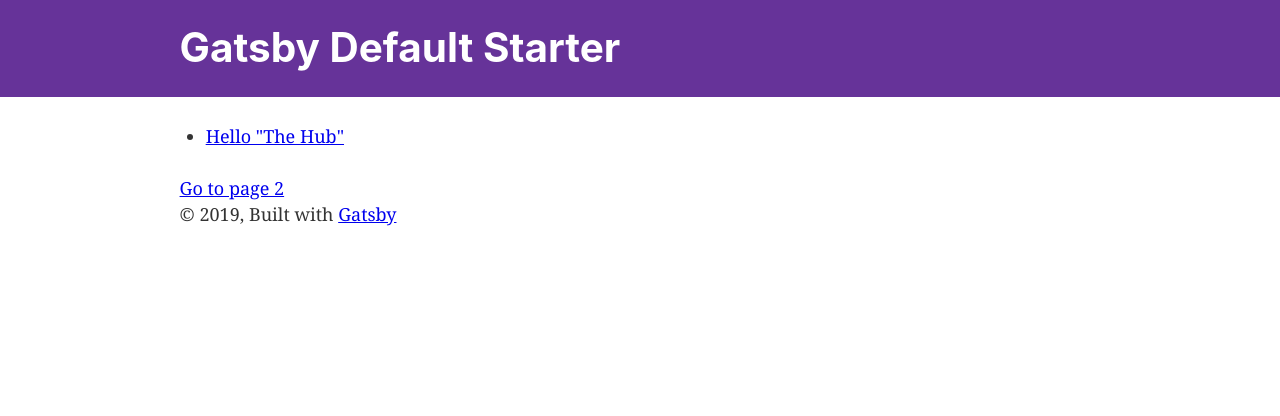
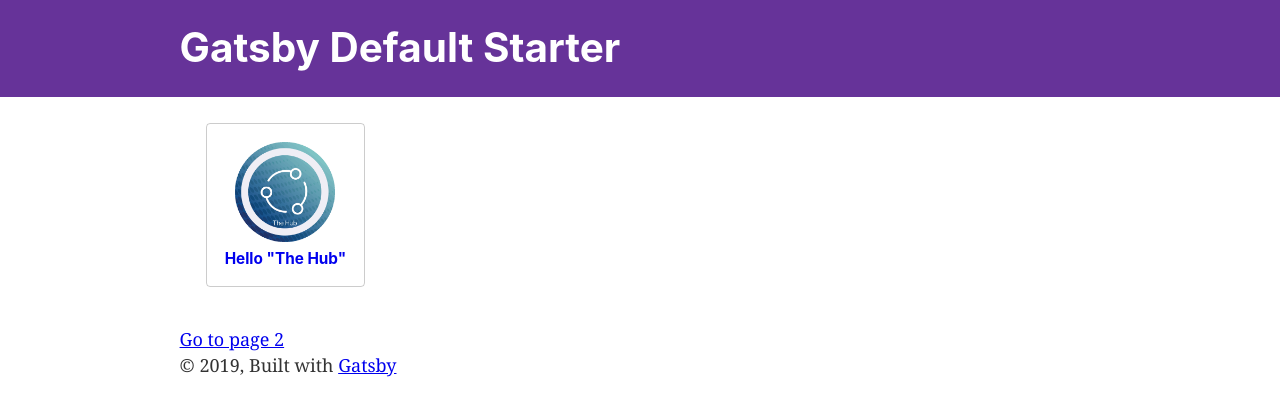
Before and after one commit to kspeyanski/gatsby-blog, a Gatsby site: page / in a window 1280 px wide. Built offline with nearby package versions, Linux system fonts and the light colour scheme; Gatsby itself is replaced by a stand-in of ours.

Commit message:
08. Add styles

```diff
--- a/src/pages/index.js
+++ b/src/pages/index.js
@@ -1,8 +1,11 @@
 import React from "react"
 import { Link, useStaticQuery, graphql } from "gatsby"
+import Image from 'gatsby-image';
 
 import Layout from "../components/layout"
 import SEO from "../components/seo"
+
+import '../styles/main.css';
 
 const IndexPage = () => {
   const allPagesResp = useStaticQuery(graphql`
@@ -12,6 +15,19 @@ const IndexPage = () => {
           frontmatter {
             title
             path
+            image
+          }
+        }
+      }
+      allImageSharp {
+        nodes {
+          parent {
+            ...on File {
+              relativePath
+            }
+          }
+          fluid {
+            ...GatsbyImageSharpFluid
           }
         }
       }
@@ -21,10 +37,13 @@ const IndexPage = () => {
   return (
     <Layout>
       <SEO title="Home" />
-      <ul>
-        {allPagesResp.allMarkdownRemark.nodes.map((node) => {
-          return <li>
-            <Link to={node.frontmatter.path}>{node.frontmatter.title}</Link>
+      <ul className="list-unstyled">
+        {allPagesResp.allMarkdownRemark.nodes.map((node, idx) => {
+          return <li className="list-item" key={idx}>
+            <Link className="card" to={node.frontmatter.path}>
+              <Image fluid={allPagesResp.allImageSharp.nodes.find(i => i.parent.relativePath === node.frontmatter.image).fluid} style={{ width: 100, height: 100 }} />
+              <h5 className="card-title">{node.frontmatter.title}</h5>
+            </Link>
           </li>
         })}
       </ul>
--- /dev/null
+++ b/src/styles/main.css
@@ -0,0 +1,27 @@
+.list-unstyled {
+  list-style: none;
+  display: flex;
+}
+
+.card {
+  text-align: center;
+  border: 1px solid rgba(0, 0, 0, 0.2);
+  border-radius: 4px;
+  padding: 1rem;
+  display: block;
+  box-shadow: 0;
+  transition: box-shadow 0.2s ease-in-out;
+  text-decoration: none;
+}
+
+.card:hover {
+  box-shadow: 1px 1px 5px 0 rgba(0, 0, 0, 0.5);
+}
+
+.card-title {
+  margin-top: 0.5rem;
+}
+
+.gatsby-image-wrapper {
+  margin: auto;
+}
```
